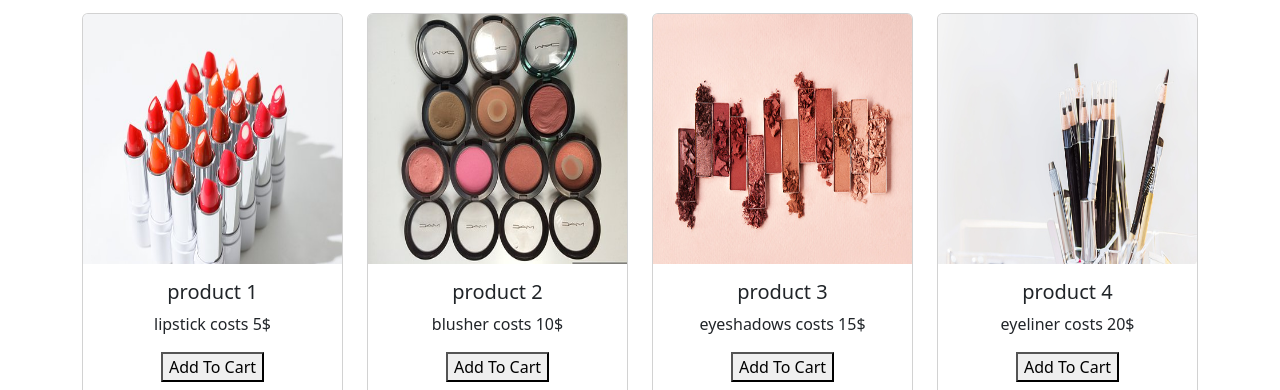
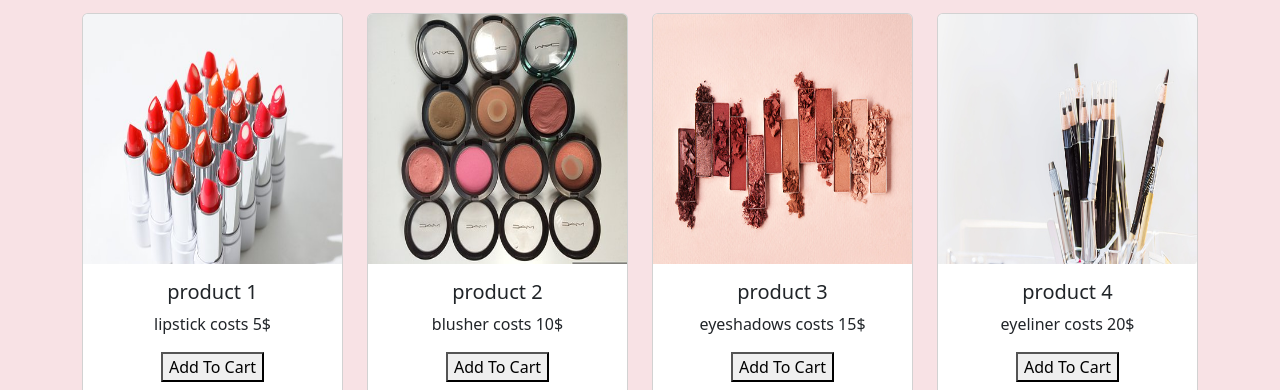
Before and after one commit to FullstackMomy/homework, a plain HTML site: page shopcart_homework6/index.html in a window 1280 px wide. Shown: the part 67-457 px from the top of the page. Drawn offline with nearby package versions, Linux system fonts and the light colour scheme.

Commit message:
backgraund

```diff
--- a/shopcart_homework6/style.css
+++ b/shopcart_homework6/style.css
@@ -27,3 +27,6 @@ h2 {
   font-size: 25px;
   text-align: center;
 }
+body {
+  background-color: rgb(248, 226, 229);
+}
```
